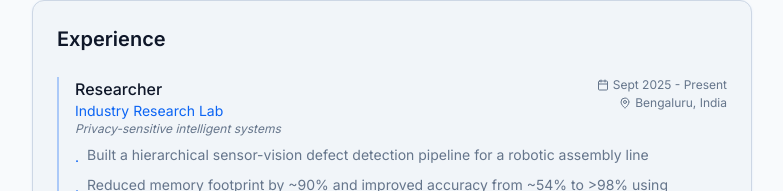
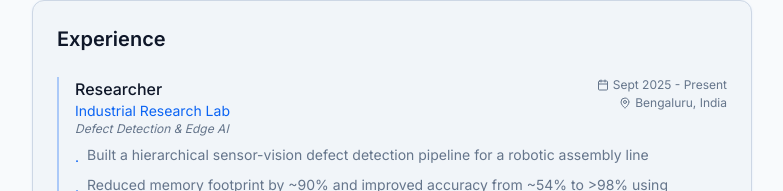
Before and after one commit to ishanyaa/ishanyaa.github.io, a React (Vite) app: page /cv in a window 1280 px wide. Shown: the part 437-628 px from the top of the page, without its empty margins (248-1031 px from the left). Built offline with nearby package versions, Linux system fonts and the light colour scheme; no server answers.

Commit message:
Preceding changes

```diff
--- a/src/pages/CV.tsx
+++ b/src/pages/CV.tsx
@@ -5,10 +5,10 @@ const CV = () => {
   const experiences = [
     {
       role: 'Researcher',
-      organization: 'Industry Research Lab',
+      organization: 'Industrial Research Lab',
       location: 'Bengaluru, India',
       period: 'Sept 2025 - Present',
-      area: 'Privacy-sensitive intelligent systems',
+      area: 'Defect Detection & Edge AI',
       highlights: [
         'Built a hierarchical sensor-vision defect detection pipeline for a robotic assembly line',
         'Reduced memory footprint by ~90% and improved accuracy from ~54% to >98% using mixture-of-experts models',
```
